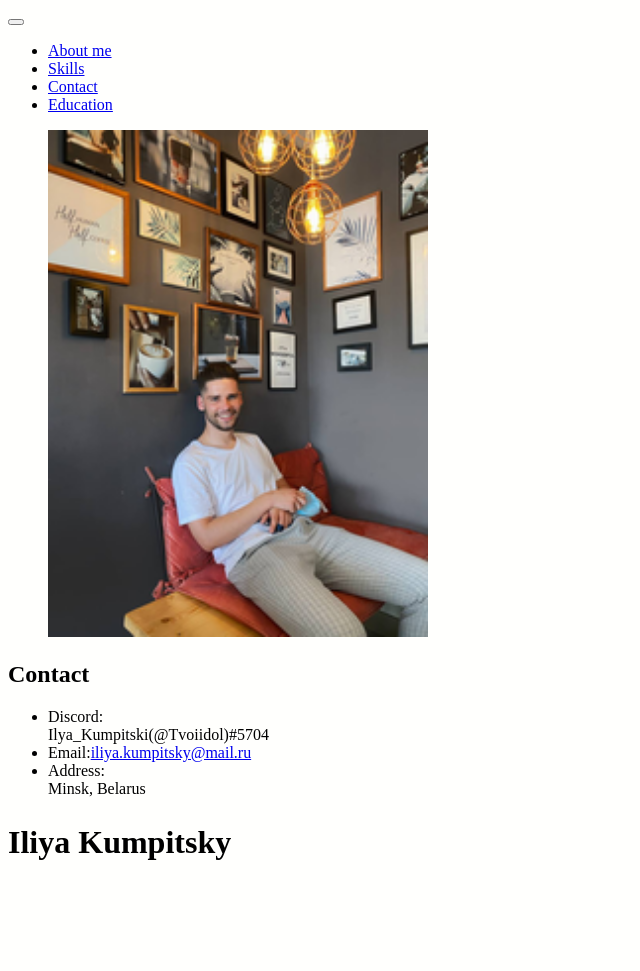
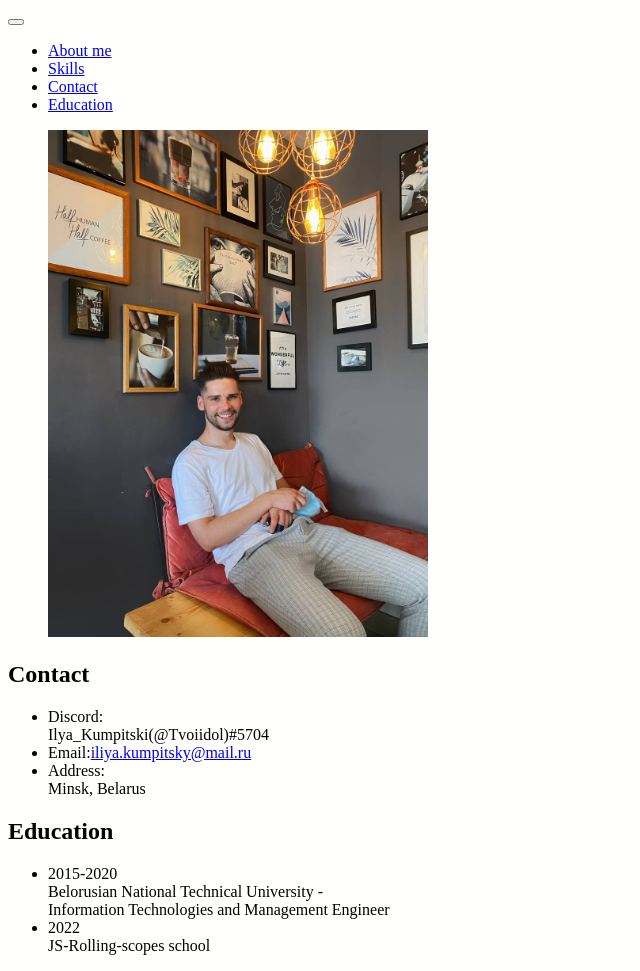
Before and after one commit to Tvoiidol/rsschool-cv, a plain HTML site: page index.html in a window 1280 px wide. Shown: the whole page, without its empty margins (0-640 px from the left). Before the commit the page ends 888 px from the top, so only its background shows below. Drawn offline with Linux system fonts and the light colour scheme.

Commit message:
add: education info

```diff
--- a/index.html
+++ b/index.html
@@ -25,7 +25,7 @@
         <div class="left-side">
           <figure class="figure--left-side">
             <img
-              src="assets/img/My photo.ico"
+              src="assets/img/My photo.jpg"
               width="380"
               height="507"
               class="photo"
@@ -47,8 +47,20 @@
                 <span>Minsk, Belarus</span>
               </li>
             </ul>
-<body>
-    <h1>Iliya Kumpitsky</h1>
+            <section class="education" id="education">
+                <h2 class="section-title">Education</h2>
+                <ul class="education__list">
+                  <li class="education__item">
+                    2015-2020 <br />Belorusian National Technical University -<br />
+                    Information Technologies and Management Engineer
+                  </li>
+                  <li class="education__item">
+                    2022 <br />JS-Rolling-scopes school
+                  </li>
+
+                </ul>
+              </section>
+            </div>
 
 
 
```
Also changed, not shown: assets/img/My photo.ico (deleted), assets/img/My photo.jpg (added).
